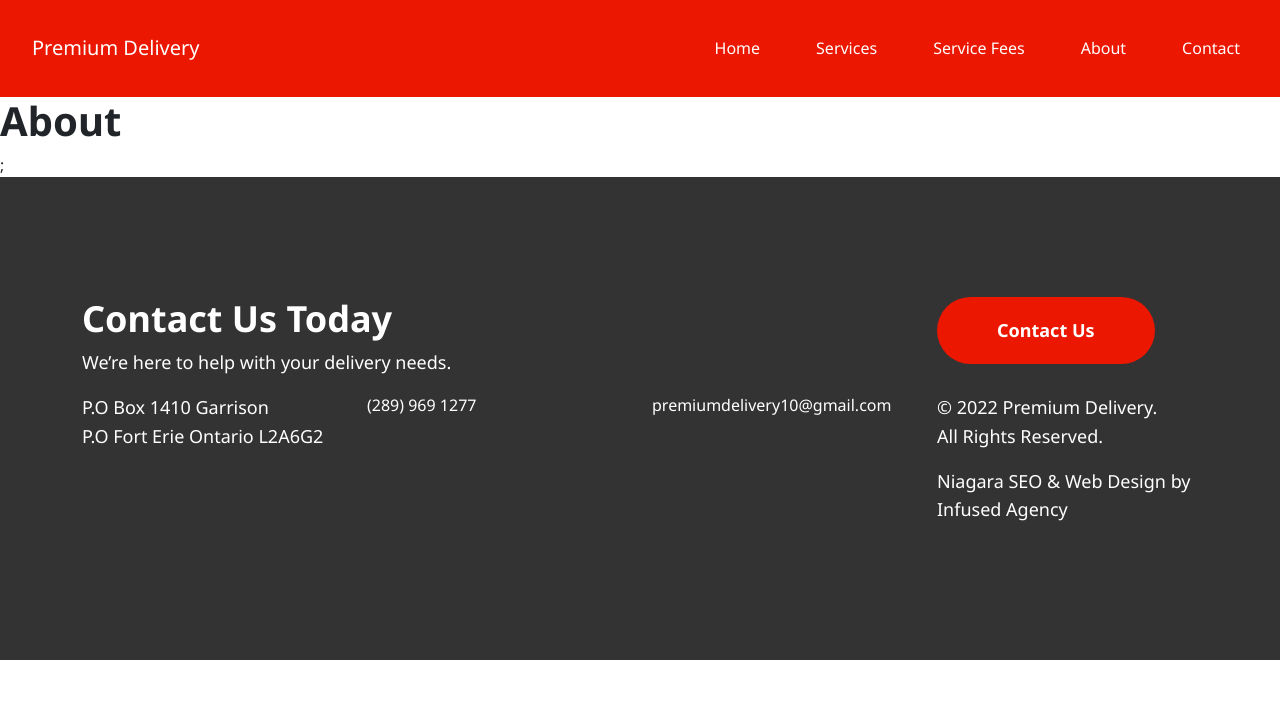
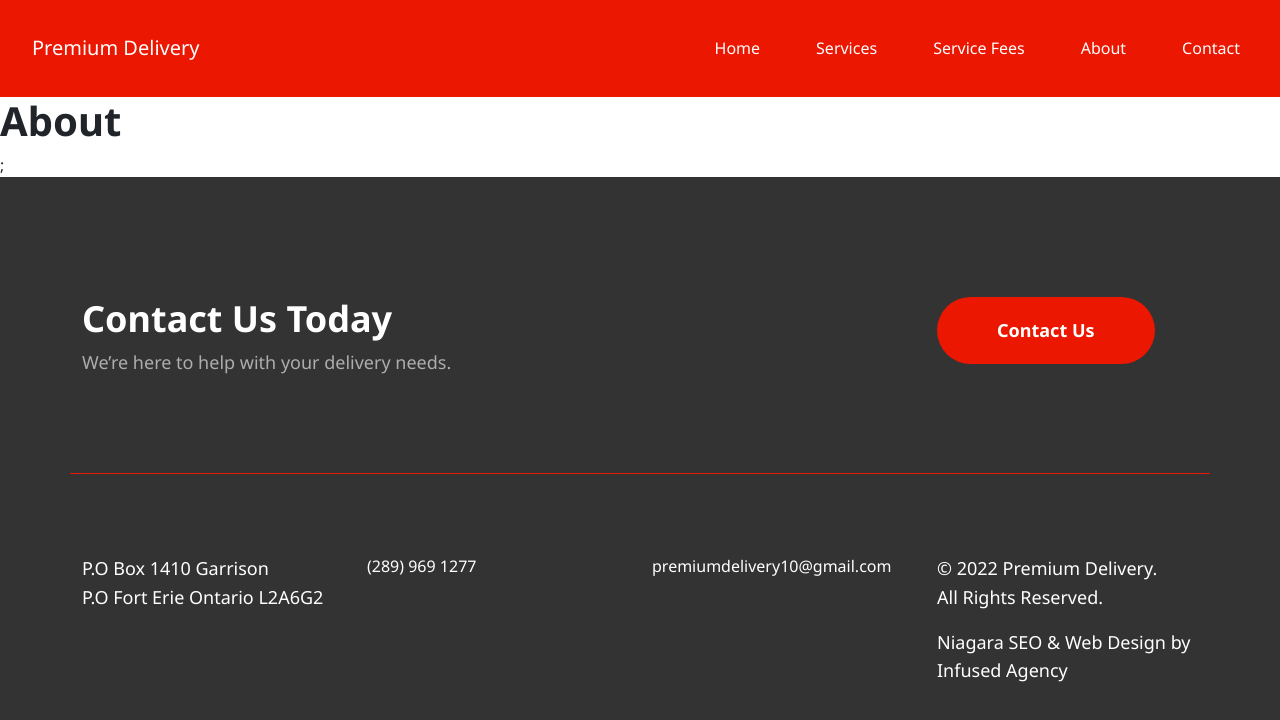
Before and after one commit to prem-deliv/prem-deliv, a Next.js app: page /about in a window 1280 px wide. Shown: the top 720 px of the page. Built offline with nearby package versions, Linux system fonts and the light colour scheme.

Commit message:
finish home styles

```diff
--- a/components/hero/Hero.module.scss
+++ b/components/hero/Hero.module.scss
@@ -3,9 +3,9 @@
 
 .hero {
   background: url("../../public/hero.jpg") center center no-repeat;
+  background-size: cover;
   padding: 260px 0px 260px 0px;
   text-align: center;
-  margin-top: -75px;
   @include bp-tablet-sm {
     margin-top: 0px;
     padding: 60px 0px 60px 0px;
--- a/components/services/Services.module.scss
+++ b/components/services/Services.module.scss
@@ -8,4 +8,7 @@
   button {
     margin-top: 30px;
   }
+  @include bp-tablet-sm {
+    padding: 60px 0px 60px 0px;
+  }
 }
--- a/components/shared/footer/Footer.module.scss
+++ b/components/shared/footer/Footer.module.scss
@@ -4,6 +4,9 @@
 .footer {
   padding: 120px 0px 120px 0px;
   background: $black;
+  @include bp-tablet-sm {
+    padding: 60px 0px 60px 0px;
+  }
   h2,
   a {
     color: $white;
@@ -16,8 +19,29 @@
   }
   p {
     color: $white;
+    @include bp-tablet-sm {
+      margin-top: 20px;
+    }
     &.sub {
-      color: red;
+      color: rgba($white, 0.6);
+      @include bp-tablet-sm {
+        margin-top: 0px;
+      }
+    }
+  }
+  button {
+    &:hover {
+      background: $white !important;
+      color: $black;
+    }
+  }
+  .top {
+    border-top: 1px solid $red;
+    padding-top: 80px;
+    margin-top: 80px;
+    @include bp-tablet-sm {
+      padding-top: 40px;
+      margin-top: 40px;
     }
   }
 }
--- a/components/shared/footer/Footer.tsx
+++ b/components/shared/footer/Footer.tsx
@@ -11,7 +11,7 @@
           <Row>
             <Col lg="9">
               <h2>Contact Us Today</h2>
-              <p className="sub">
+              <p className={styles.sub}>
                 We’re here to help with your delivery needs.
               </p>
             </Col>
@@ -21,7 +21,7 @@
               </Link>
             </Col>
           </Row>
-          <Row className="top">
+          <Row className={styles.top}>
             <Col lg="3">
               <p>
                 P.O Box 1410 Garrison
--- a/styles/typography.scss
+++ b/styles/typography.scss
@@ -12,7 +12,7 @@
 h2 {
   font-size: 36px;
   @include bp-tablet-sm {
-    font-size: 28px;
+    font-size: 24px;
   }
 }
 
```
Also changed, not shown: components/prices/Prices.module.scss (+11 -0 lines).
